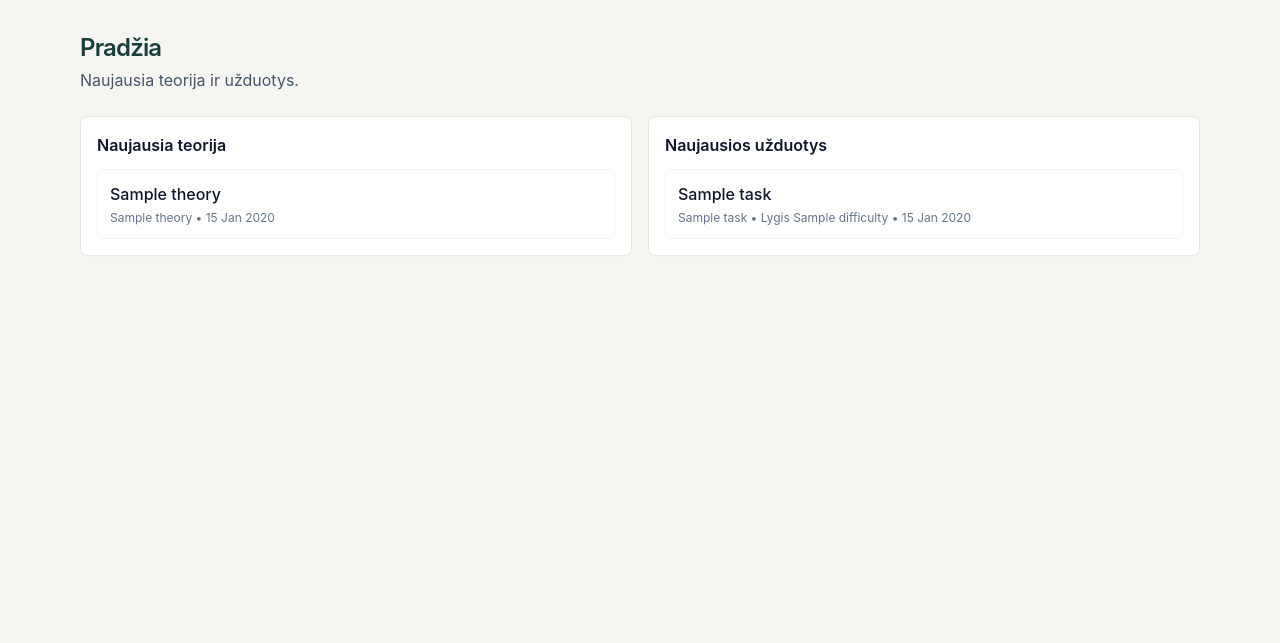
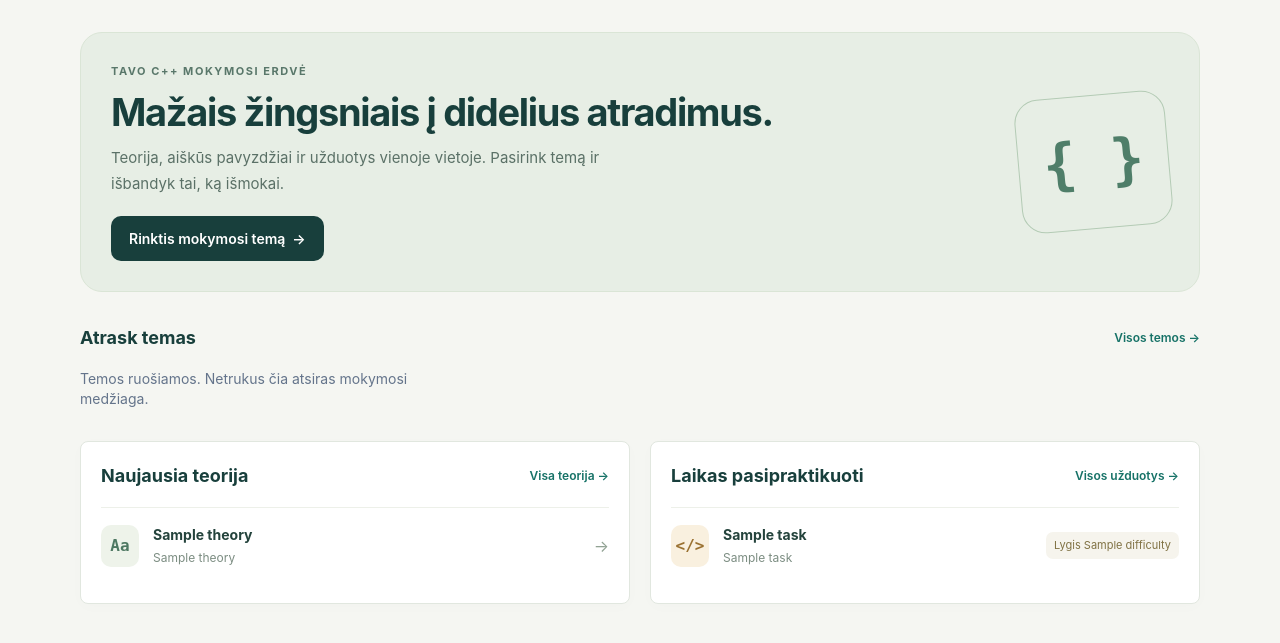
Before and after one commit to kestaslab/projektukas, a Node server app: template src/views/app/dashboard.ejs in a window 1280 px wide. Shown: the part 83-726 px from the top of the page. Run offline with Node 20, Linux system fonts and the light colour scheme; the template is opened without the code that fills it: most values are stand-ins (such as "Sample title", 1, 10 or a date in 2020); some libraries are stand-ins or nearby versions.

Commit message:
Refresh learning dashboard with topic cards

```diff
--- a/src/views/app/dashboard.ejs
+++ b/src/views/app/dashboard.ejs
@@ -1,38 +1,36 @@
-<div class="flex items-center justify-between">
-  <div>
-    <h1 class="text-2xl font-semibold">Pradžia</h1>
-    <p class="text-slate-600 mt-1">Naujausia teorija ir užduotys.</p>
+<section class="welcome" aria-labelledby="welcome-title">
+  <div><div class="eyebrow">Tavo C++ mokymosi erdvė</div>
+    <h1 id="welcome-title">Mažais žingsniais į didelius atradimus.</h1>
+    <p>Teorija, aiškūs pavyzdžiai ir užduotys vienoje vietoje. Pasirink temą ir išbandyk tai, ką išmokai.</p>
+    <a class="primary-link" href="/app/temos">Rinktis mokymosi temą <span aria-hidden="true">&nbsp; →</span></a>
+  </div><div class="welcome-symbol" aria-hidden="true">{ }</div>
+</section>
+<section class="mt-8" aria-labelledby="courses-title">
+  <div class="section-label"><h2 id="courses-title">Atrask temas</h2><a href="/app/temos">Visos temos →</a></div>
+  <div class="course-grid">
+    <% (navTree || []).forEach((g, i) => { %>
+      <a class="course-card" href="/app/temos?grupe=<%= g.id %>">
+        <div class="eyebrow"><%= String(i + 1).padStart(2, '0') %> / Temų grupė</div>
+        <h3><%= g.title %> <span aria-hidden="true">↗</span></h3>
+        <p>Temų skaičius: <%= g.topics.length %></p>
+      </a>
+    <% }) %>
+    <% if (!(navTree || []).length) { %><p class="text-sm text-slate-500">Temos ruošiamos. Netrukus čia atsiras mokymosi medžiaga.</p><% } %>
   </div>
+</section>
+<div class="grid md:grid-cols-2 gap-5 mt-8">
+<section class="bg-white border border-slate-200 rounded-lg p-5">
+  <div class="section-label"><h2>Naujausia teorija</h2><a href="/app/teorija">Visa teorija →</a></div>
+  <% if (!latestTheory.length) { %><p class="text-sm text-slate-500">Teorijos įrašų dar nėra.</p><% } %>
+  <% latestTheory.forEach((t) => { %>
+    <a class="content-row" href="/app/teorija/<%= t.id %>"><span class="row-icon" aria-hidden="true">Aa</span><div><div class="row-title"><%= t.title %></div><div class="row-meta"><%= t.topic_title %></div></div><span class="row-arrow" aria-hidden="true">→</span></a>
+  <% }) %>
+</section>
+<section class="bg-white border border-slate-200 rounded-lg p-5">
+  <div class="section-label"><h2>Laikas pasipraktikuoti</h2><a href="/app/uzduotys">Visos užduotys →</a></div>
+  <% if (!latestTasks.length) { %><p class="text-sm text-slate-500">Užduočių dar nėra.</p><% } %>
+  <% latestTasks.forEach((t) => { %>
+    <a class="content-row" href="/app/uzduotis/<%= t.id %>"><span class="row-icon task" aria-hidden="true">&lt;/&gt;</span><div><div class="row-title"><%= t.title %></div><div class="row-meta"><%= t.topic_title %></div></div><span class="level">Lygis <%= t.difficulty %></span></a>
+  <% }) %>
+</section>
 </div>
-
-<div class="grid md:grid-cols-2 gap-4 mt-6">
-  <div class="bg-white border border-slate-200 rounded-lg p-4">
-    <div class="font-semibold">Naujausia teorija</div>
-    <div class="mt-3 space-y-2">
-      <% if (!latestTheory.length) { %>
-        <div class="text-sm text-slate-600">Kol kas nėra įrašų.</div>
-      <% } %>
-      <% latestTheory.forEach((t) => { %>
-        <a class="block p-3 rounded hover:bg-slate-50 border border-slate-100" href="/app/teorija/<%= t.id %>">
-          <div class="font-medium"><%= t.title %></div>
-          <div class="text-xs text-slate-500 mt-1"><%= t.topic_title %> • <%= t.updated_at %></div>
-        </a>
-      <% }) %>
-    </div>
-  </div>
-
-  <div class="bg-white border border-slate-200 rounded-lg p-4">
-    <div class="font-semibold">Naujausios užduotys</div>
-    <div class="mt-3 space-y-2">
-      <% if (!latestTasks.length) { %>
-        <div class="text-sm text-slate-600">Kol kas nėra įrašų.</div>
-      <% } %>
-      <% latestTasks.forEach((t) => { %>
-        <a class="block p-3 rounded hover:bg-slate-50 border border-slate-100" href="/app/uzduotis/<%= t.id %>">
-          <div class="font-medium"><%= t.title %></div>
-          <div class="text-xs text-slate-500 mt-1"><%= t.topic_title %> • Lygis <%= t.difficulty %> • <%= t.updated_at %></div>
-        </a>
-      <% }) %>
-    </div>
-  </div>
-</div>
```
